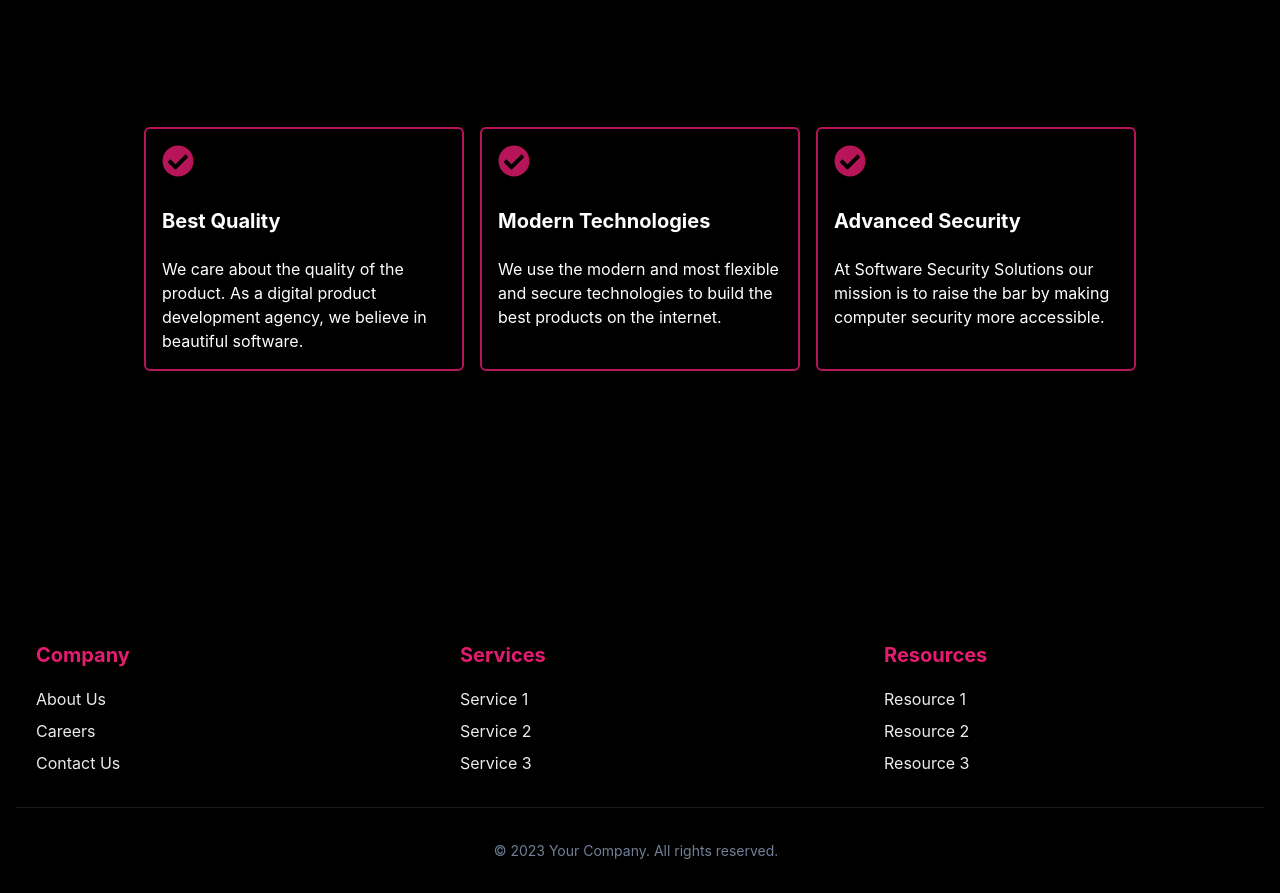
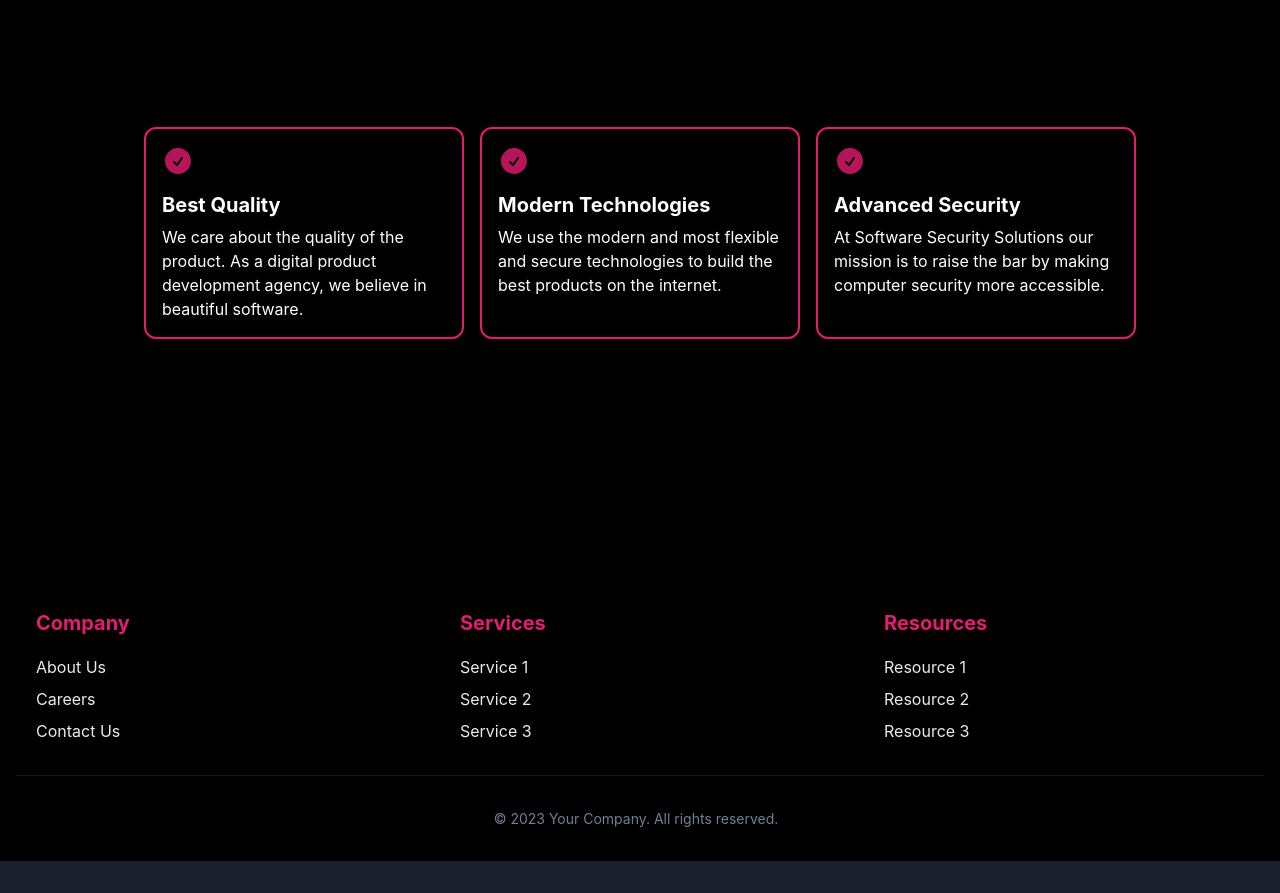
Before and after one commit to piotrszubert/next-chakraUI, a Next.js app: page / in a window 1280 px wide. Shown: the part 780-1673 px from the top of the page. After the commit the page ends 1641 px from the top, so only its background shows below. Built offline with nearby package versions, Linux system fonts and the light colour scheme.

Commit message:
changed icon added hover effect

```diff
--- a/src/components/Features.js
+++ b/src/components/Features.js
@@ -1,7 +1,11 @@
 import { Box, Heading, Text, Container, Icon, Grid, Flex } from '@chakra-ui/react';
 import { FaCheckCircle } from 'react-icons/fa';
+import { HiCheckCircle } from "react-icons/hi2";
+const Features = () => {
 
-const Features = () => {
+  const boxShadowColor = "brand.500";
+  const boxShadowGradient = `linear-gradient(to bottom, ${boxShadowColor}.500, ${boxShadowColor}.200)`;
+
   const cards = [
     {
       heading: 'Best Quality',
@@ -31,6 +35,7 @@ const Features = () => {
         <Grid
           templateColumns={{ base: '1fr', md: 'repeat(3, 1fr)' }}
           gap={4}
+          rowGap={10}
           justifyContent="center"
           alignItems="stretch" // Align items to stretch for equal height
         >
@@ -38,18 +43,23 @@ const Features = () => {
             <Box
               key={index}
               borderWidth={2}
-              borderColor="brand.600"
-              borderRadius="md"
+              borderColor="brand.500"
+              borderRadius="xl"
+              boxShadow='xl'
+              transition={'all .1s'}
+              _hover={{
+                cursor: 'pointer',
+                boxShadow: "3px 3px white",
+                transform: "translate(-0.35rem, -0.35rem)"
+              }}
             >
               <Flex
                 direction="column"
                 alignItems="flex-start"
-                gap={4}
                 p={4}
-                height="100%" // Set the flex container to take full height
               >
-                <Icon as={FaCheckCircle} boxSize={8} color="brand.600" />
-                <Heading as="h2" size="md" color="white" mt={4} mb={2}>
+                <Icon as={HiCheckCircle} boxSize={8} color="brand.600" />
+                <Heading as="h2" size="md"  color="white" mt={4} mb={2}>
                     {card.heading}
                 </Heading>
                 <Text textAlign="start" color="white">{card.text}</Text>
```
